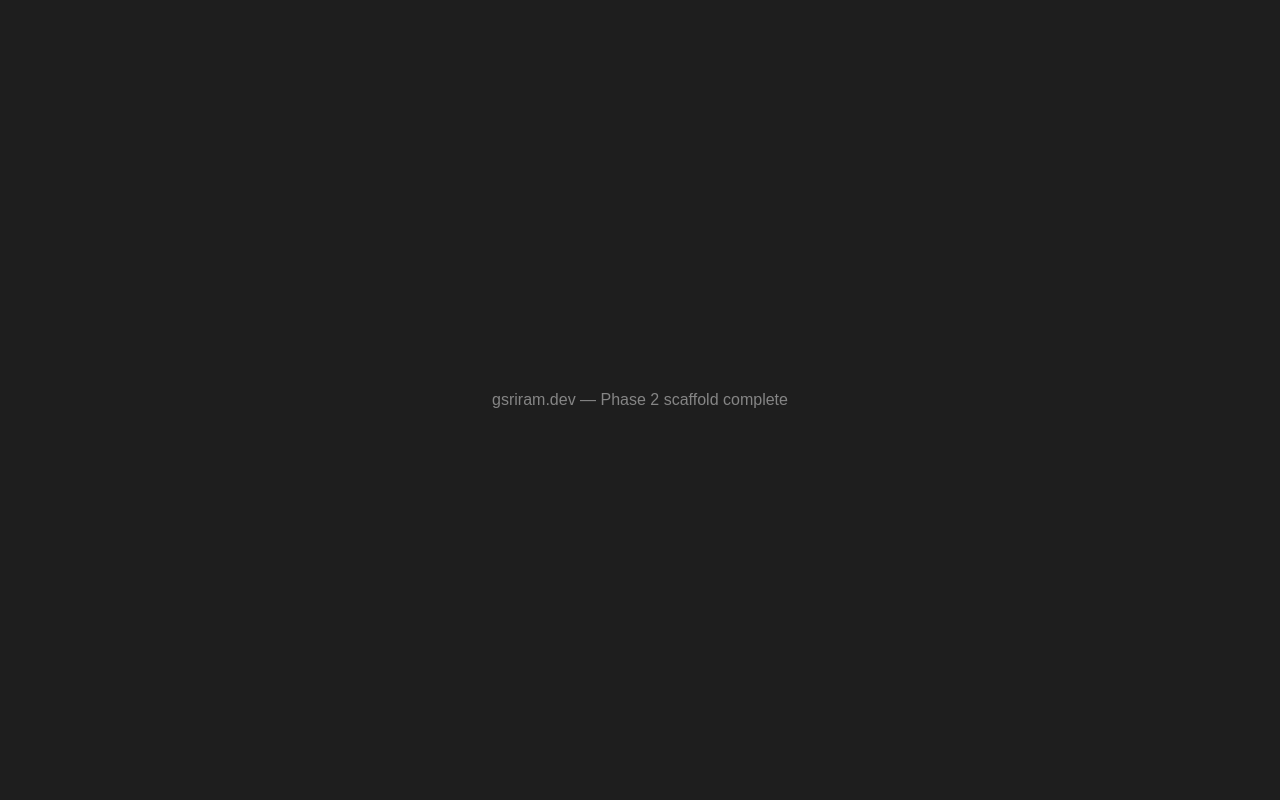
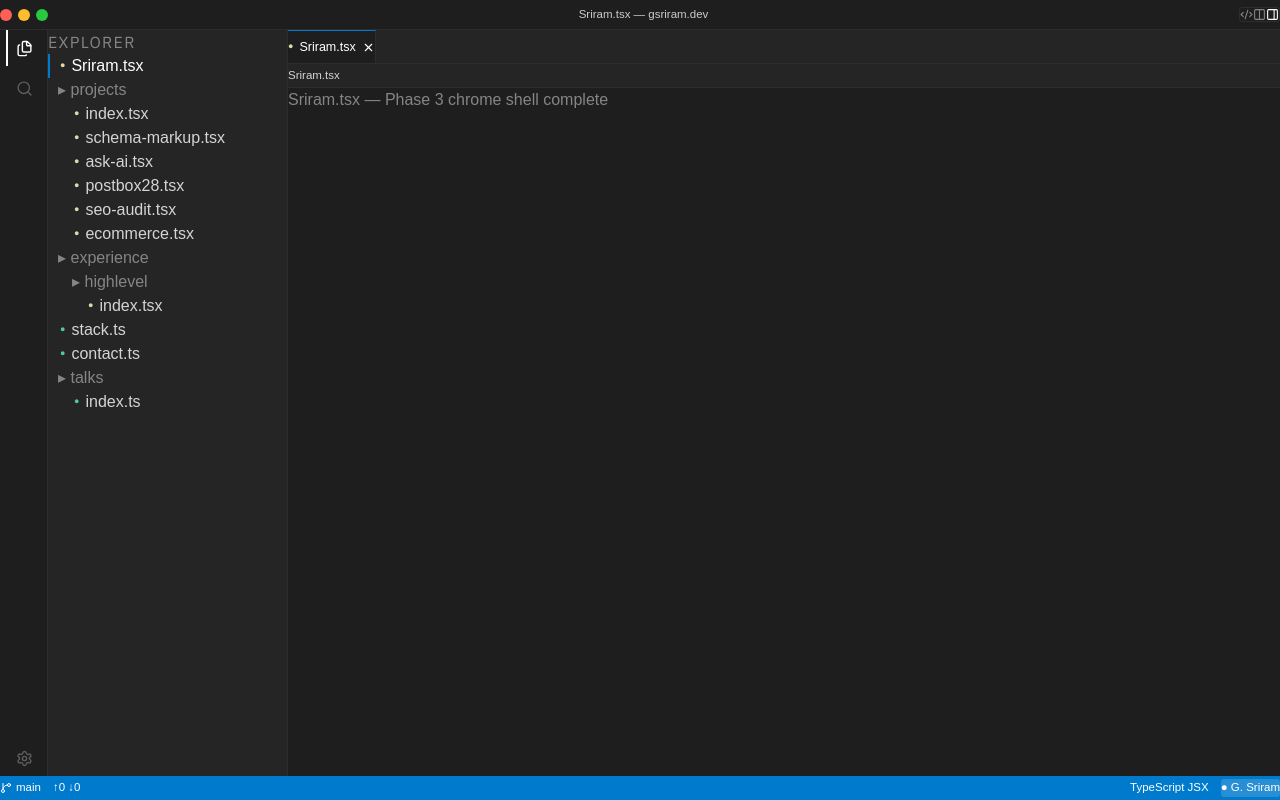
Before and after one commit to gsriram24/portfolio-vscode, a Next.js app: page / in a window 1280 px wide. Built offline with nearby package versions, Linux system fonts and the light colour scheme; a web font is replaced by a local one.

Commit message:
feat: wire ChromeShell into root layout

```diff
--- a/src/app/layout.tsx
+++ b/src/app/layout.tsx
@@ -1,5 +1,7 @@
+import { type ReactNode } from "react";
 import type { Metadata } from "next";
 import { ibmPlexSans, cascadiaCode, newsreader } from "@/lib/fonts";
+import { ChromeShell } from "@/components/chrome/ChromeShell";
 import "./globals.css";
 
 export const metadata: Metadata = {
@@ -10,7 +12,7 @@ export const metadata: Metadata = {
 export default function RootLayout({
   children,
 }: {
-  children: React.ReactNode;
+  children: ReactNode;
 }) {
   return (
     <html
@@ -21,11 +23,13 @@ export default function RootLayout({
         <script
           dangerouslySetInnerHTML={{
             // Storage key must match STORAGE_KEY in src/lib/theme.ts
-          __html: `(function(){try{var t=localStorage.getItem('gsriram-theme')||'dark-plus';document.documentElement.setAttribute('data-theme',t);}catch(e){}})()`,
+            __html: `(function(){try{var t=localStorage.getItem('gsriram-theme')||'dark-plus';document.documentElement.setAttribute('data-theme',t);}catch(e){}})()`,
           }}
         />
       </head>
-      <body>{children}</body>
+      <body>
+        <ChromeShell>{children}</ChromeShell>
+      </body>
     </html>
   );
 }
--- a/src/app/page.tsx
+++ b/src/app/page.tsx
@@ -1,7 +1,7 @@
 export default function HomePage() {
   return (
-    <main className="flex items-center justify-center h-screen font-code text-meta text-dim">
-      gsriram.dev — Phase 2 scaffold complete
-    </main>
+    <div className="p-6 font-code text-code text-dim">
+      Sriram.tsx — Phase 3 chrome shell complete
+    </div>
   );
 }
```
